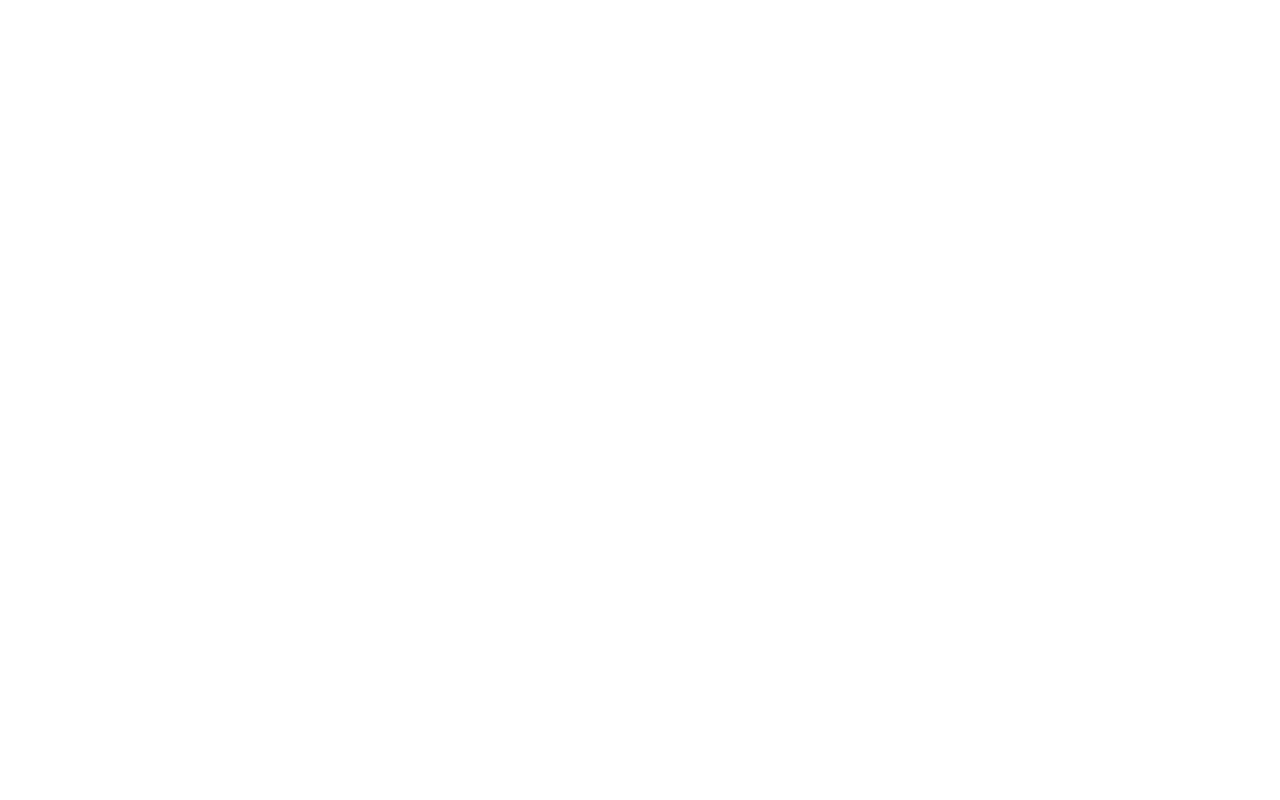
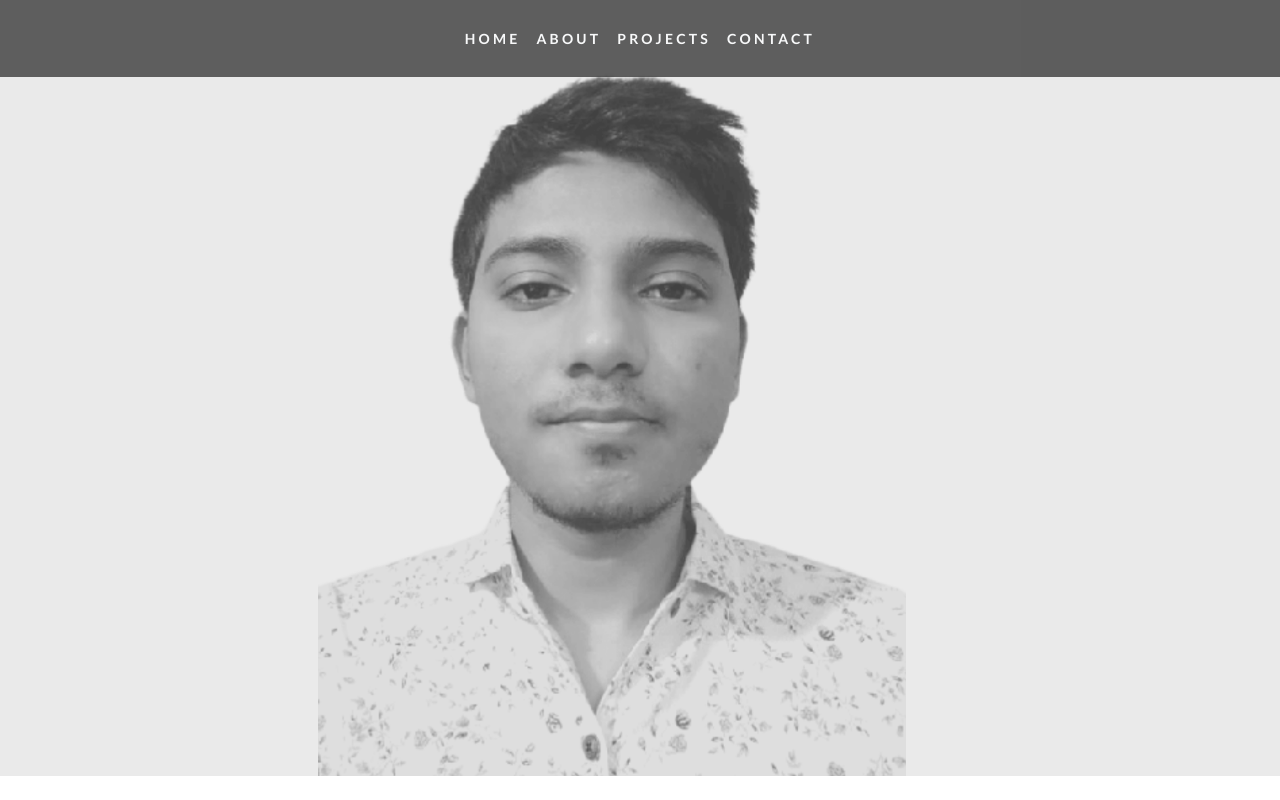
Before and after one commit to sazidahmednassir/sazid-portfolio, a plain HTML site: page index.html in a window 1280 px wide. Drawn offline with nearby package versions, Linux system fonts and the light colour scheme; files that its build step writes are made by us from their sources.

Commit message:
navbar commit

```diff
--- a/index.html
+++ b/index.html
@@ -13,9 +13,63 @@
       crossorigin="anonymous"
     />
     <!-- external css -->
-    <link rel="stylesheet" href="css/style.css" />
+    <link rel="stylesheet" href="style.css" />
   </head>
   <body>
+    <div>
+      <!-- navi start -->
+      <nav class="navbar navbar-expand-lg bg-dark fixed-top">
+        <div class="container-fluid">
+          <button
+            class="navbar-toggler"
+            type="button"
+            data-bs-toggle="collapse"
+            data-bs-target="#navbarScroll"
+            aria-controls="navbarScroll"
+            aria-expanded="false"
+            aria-label="Toggle navigation"
+          >
+            <span class="navbar-toggler-icon"></span>
+          </button>
+          <div class="collapse navbar-collapse" id="navbarScroll">
+            <ul
+              class="navbar-nav mx-auto my-2 my-lg-0 navbar-nav-scroll"
+              style="--bs-scroll-height: 100px"
+            >
+              <li class="nav-item">
+                <a
+                  class="nav-link text-light active"
+                  aria-current="page"
+                  href="#"
+                  >Home</a
+                >
+              </li>
+              <li class="nav-item">
+                <a class="nav-link text-light" href="#">About </a>
+              </li>
+              <li class="nav-item">
+                <a class="nav-link text-light" href="#">Projects</a>
+              </li>
+              <li class="nav-item">
+                <a class="nav-link text-light" href="#">Contact</a>
+              </li>
+            </ul>
+          </div>
+        </div>
+      </nav>
+      <!-- navi end -->
+
+      <!-- banner start -->
+      <div>
+        <img src="1.png" class="img-fluid" alt="sazid Portfolio" />
+      </div>
+      <div>
+        <h5></h5>
+      </div>
+
+      <!-- banner end -->
+    </div>
+
     <!-- bootstrap javascript cdn -->
     <script
       src="https://cdn.jsdelivr.net/npm/bootstrap@5.1.3/dist/js/bootstrap.bundle.min.js"
--- a/style.css
+++ b/style.css
@@ -0,0 +1,32 @@
+@import url("https://fonts.googleapis.com/css2?family=Lato:wght@400;700&family=Montserrat&family=Poppins&display=swap");
+
+/* font-family: 'Lato', sans-serif;
+font-family: 'Montserrat', sans-serif;
+font-family: 'Poppins', sans-serif; */
+
+body {
+  margin: 0;
+  padding: 0;
+  box-sizing: border-box;
+  overflow-x: hidden;
+  font-family: "Lato", sans-serif;
+}
+
+.navbar {
+  text-transform: uppercase;
+  font-size: 14px;
+  font-weight: 700;
+  letter-spacing: 0.2rem;
+  background: rgba(0, 0, 0, 0.6) !important;
+  padding: 20px 0;
+  color: white;
+}
+
+.navbar-nav .nav-link {
+  color: #fff;
+  padding-left: 20px;
+}
+
+.nav-link:hover {
+  color: #1ebba3 !important;
+}
```
Also changed, not shown: 1.png (added), Add a heading.png (added), back1.jpg (added).
